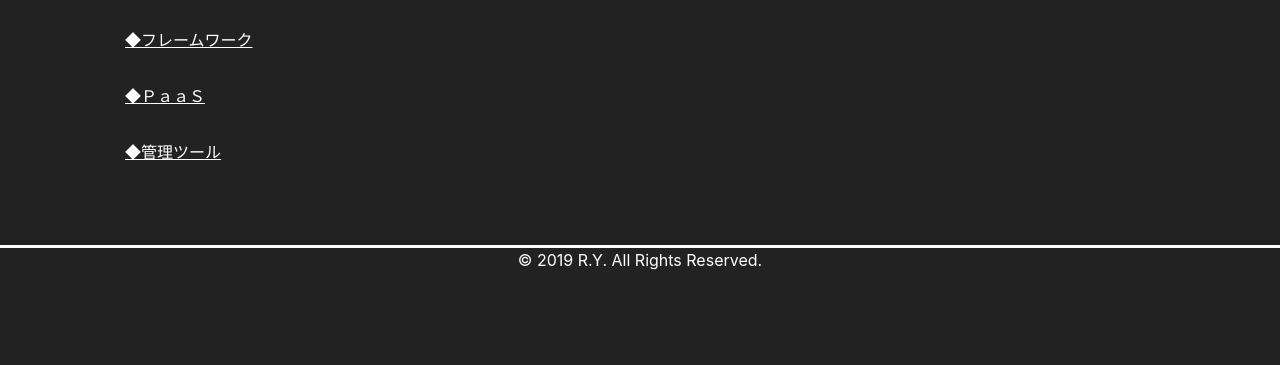
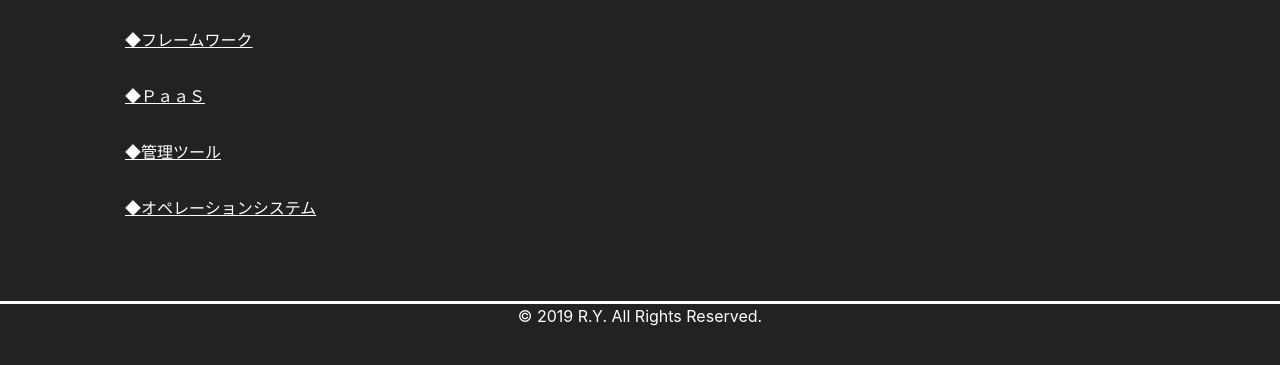
Before and after one commit to admin062yano/sourcebook, a Django app: page / in a window 1280 px wide. Shown: the part 233-598 px from the top of the page. Run offline with Django 3.2, Linux system fonts and the light colour scheme; the visitor is signed in with stand-in values (Sample User, id 1); some libraries are stand-ins or nearby versions.

Commit message:
linux追加

```diff
--- a/sourcebook/templates/sourcebook/index.html
+++ b/sourcebook/templates/sourcebook/index.html
@@ -65,5 +65,16 @@
         </ul>
     </ul>
 </ul>
+<ul class="accordion">
+    <p>オペレーションシステム</p>
+    <ul class="inner">
+        <ul class="accordion">
+            <p>Linux</p>
+            <ul class="inner">
+                <li><a href="book/15/">コマンドプロンプト（Linux）</a></li>
+            </ul>
+        </ul>
+    </ul>
+</ul>
 
 {% endblock %}
```
